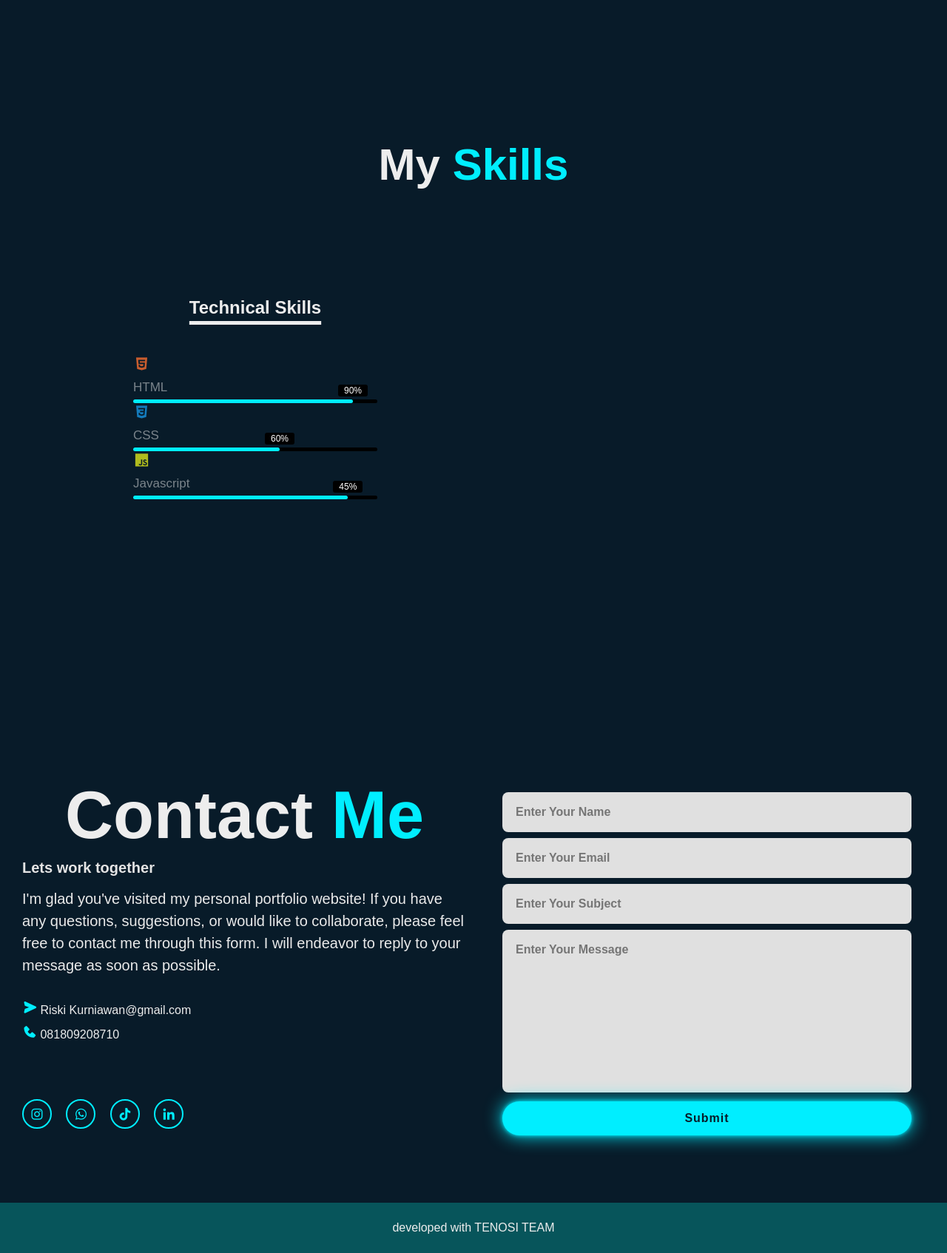
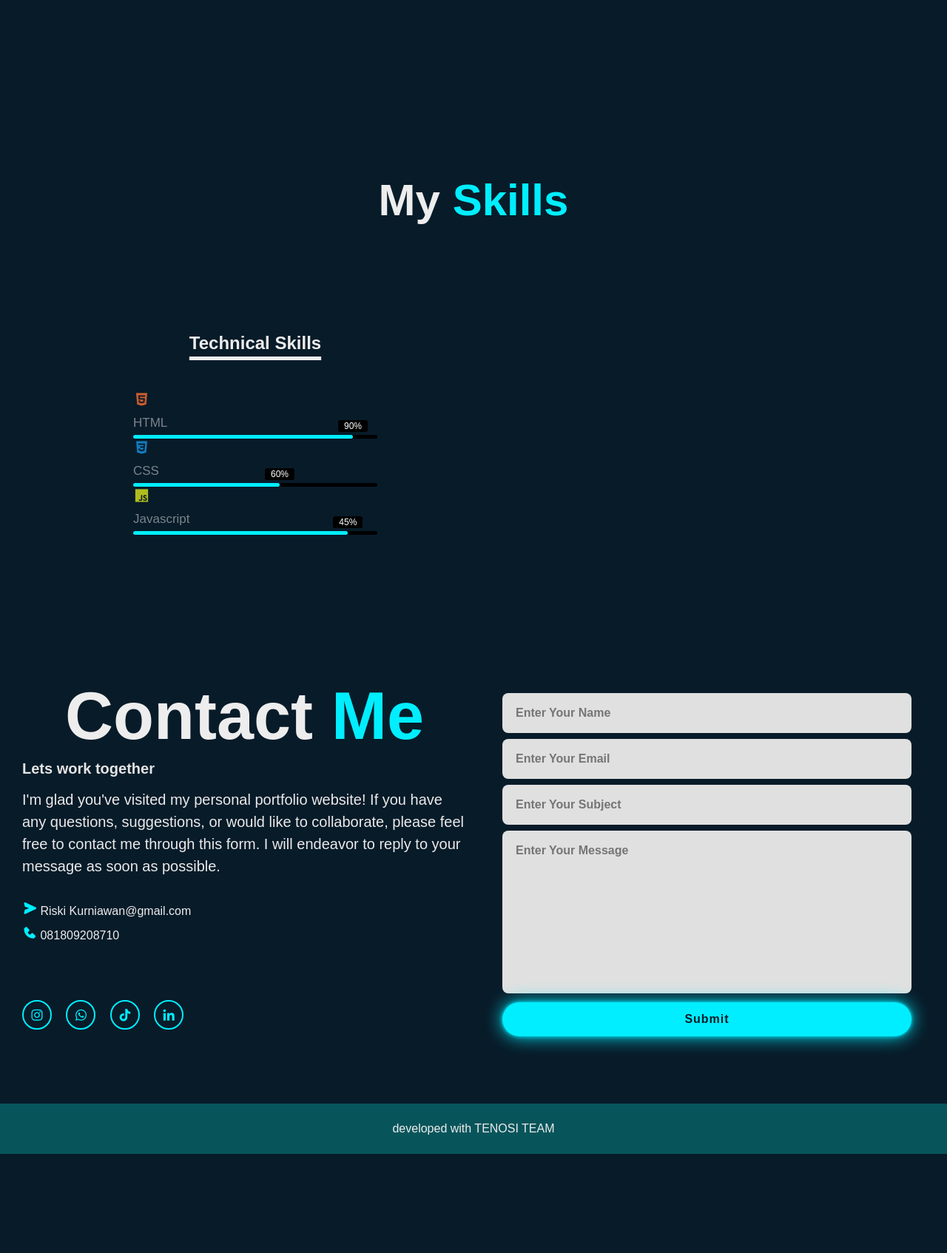
Before and after one commit to RIDWANTEKNO/portofolio-teknosi-3a, a PHP site: page / in a window 1280 px wide. Shown: the part 1428-3122 px from the top of the page at 74% size. After the commit the page ends 2988 px from the top, so only its background shows below. Run offline with PHP 8.4, Linux system fonts and the light colour scheme; data comes from the database, SQL or seed files in the repository; data that the repository does not hold is empty; some libraries are stand-ins or nearby versions.

Commit message:
style: update style contact

```diff
--- a/assets/css/style.css
+++ b/assets/css/style.css
@@ -189,6 +189,7 @@ header {
     text-align: center;
     font-size: 60px;
     padding-bottom: 70px;
+    margin-top: 3rem;
 }
 .sub-title span{
     color: #0ef;
@@ -641,8 +642,7 @@ section{
     align-items: center;
     gap: 3rem;
     padding-left: 30px;
-    padding-top: 100px;
-    margin-top: 130px;
+    margin-top: 3rem;
 }
 .contact-text h2{
     font-size: 90px;
```
